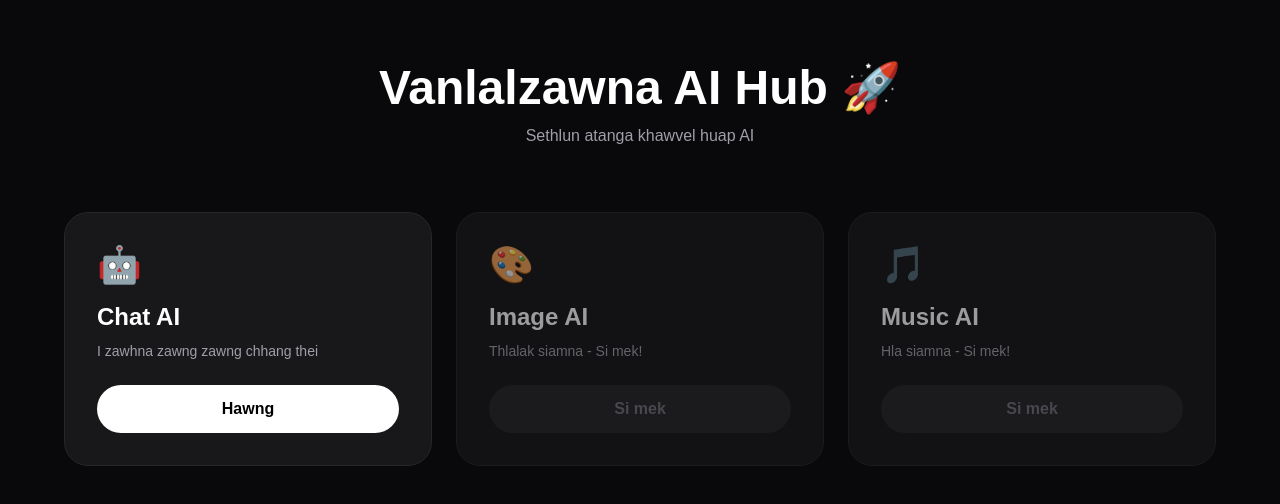
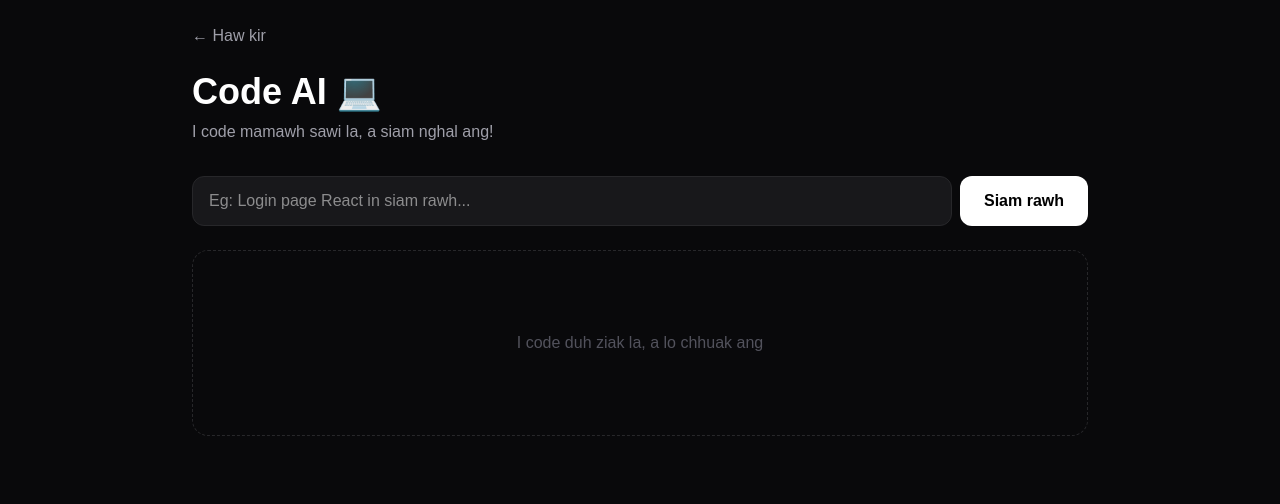
Before and after one commit to rvzawna12-byte/sethlun-ai-hub, a Next.js app: page / in a window 1280 px wide. Shown: the top 504 px of the page. Built offline with nearby package versions, Linux system fonts and the light colour scheme.

Commit message:
Update page.tsx

```diff
--- a/src/app/page.tsx
+++ b/src/app/page.tsx
@@ -1,32 +1,53 @@
+'use client'
+import { useState } from 'react'
 import Link from 'next/link'
 
-export default function Home() {
+export default function CodePage() {
+  const [prompt, setPrompt] = useState('')
+  const [code, setCode] = useState('')
+  const [loading, setLoading] = useState(false)
+
+  async function generate() {
+    if(!prompt.trim()) return
+    setLoading(true)
+    setCode('')
+    try {
+      const fullPrompt = `You are a expert coder. Write clean code for this: ${prompt}. Only give code with short explanation in Mizo if possible.`
+      const res = await fetch(`https://text.pollinations.ai/${encodeURIComponent(fullPrompt)}?model=openai`)
+      const data = await res.text()
+      setCode(data)
+    } catch {
+      setCode('Tihsual a awm, try leh rawh!')
+    }
+    setLoading(false)
+  }
+
   return (
     <div className="min-h-screen bg-zinc-950 text-white p-6">
-      <div className="max-w-6xl mx-auto">
-        <h1 className="text-5xl font-black text-center mt-10">Vanlalzawna AI Hub 🚀</h1>
-        <p className="text-center text-zinc-400 mt-3">Sethlun atanga khawvel huap AI</p>
+      <div className="max-w-4xl mx-auto">
+        <Link href="/" className="text-zinc-400 hover:text-white">← Haw kir</Link>
+        <h1 className="text-4xl font-bold mt-6 mb-2">Code AI 💻</h1>
+        <p className="text-zinc-400 mb-8">I code mamawh sawi la, a siam nghal ang!</p>
 
-        <div className="grid grid-cols-1 md:grid-cols-3 gap-6 mt-16">
-          <div className="bg-zinc-900 border border-zinc-800 p-8 rounded-3xl">
-            <div className="text-4xl">🤖</div>
-            <h2 className="text-2xl font-bold mt-4">Chat AI</h2>
-            <p className="text-zinc-400 mt-2 text-sm">I zawhna zawng zawng chhang thei</p>
-            <Link href="/chat" className="block text-center bg-white text-black mt-6 py-3 rounded-full font-bold">Hawng</Link>
+        <div className="flex gap-2 mb-6">
+          <input value={prompt} onChange={e=>setPrompt(e.target.value)} onKeyDown={e=>e.key==='Enter' && generate()} placeholder="Eg: Login page React in siam rawh..." className="flex-1 bg-zinc-900 border border-zinc-800 rounded-xl px-4 py-3 outline-none focus:border-white"/>
+          <button onClick={generate} disabled={loading} className="bg-white text-black px-6 py-3 rounded-xl font-bold disabled:opacity-50">
+            {loading ? 'Ziah mek...' : 'Siam rawh'}
+          </button>
+        </div>
+
+        {code && (
+          <div className="bg-zinc-900 border border-zinc-800 rounded-2xl p-4 relative">
+            <button onClick={()=>navigator.clipboard.writeText(code)} className="absolute top-4 right-4 bg-zinc-800 px-3 py-1 rounded-lg text-sm hover:bg-zinc-700">Copy</button>
+            <pre className="whitespace-pre-wrap text-sm text-zinc-200 overflow-auto">{code}</pre>
           </div>
-          <div className="bg-zinc-900 border border-zinc-800 p-8 rounded-3xl opacity-60">
-            <div className="text-4xl">🎨</div>
-            <h2 className="text-2xl font-bold mt-4">Image AI</h2>
-            <p className="text-zinc-400 mt-2 text-sm">Thlalak siamna - Si mek!</p>
-            <div className="block text-center bg-zinc-800 text-zinc-500 mt-6 py-3 rounded-full font-bold">Si mek</div>
+        )}
+
+        {!code && !loading && (
+          <div className="text-center py-20 text-zinc-600 border border-dashed border-zinc-800 rounded-2xl">
+            I code duh ziak la, a lo chhuak ang
           </div>
-          <div className="bg-zinc-900 border border-zinc-800 p-8 rounded-3xl opacity-60">
-            <div className="text-4xl">🎵</div>
-            <h2 className="text-2xl font-bold mt-4">Music AI</h2>
-            <p className="text-zinc-400 mt-2 text-sm">Hla siamna - Si mek!</p>
-            <div className="block text-center bg-zinc-800 text-zinc-500 mt-6 py-3 rounded-full font-bold">Si mek</div>
-          </div>
-        </div>
+        )}
       </div>
     </div>
   )
```
